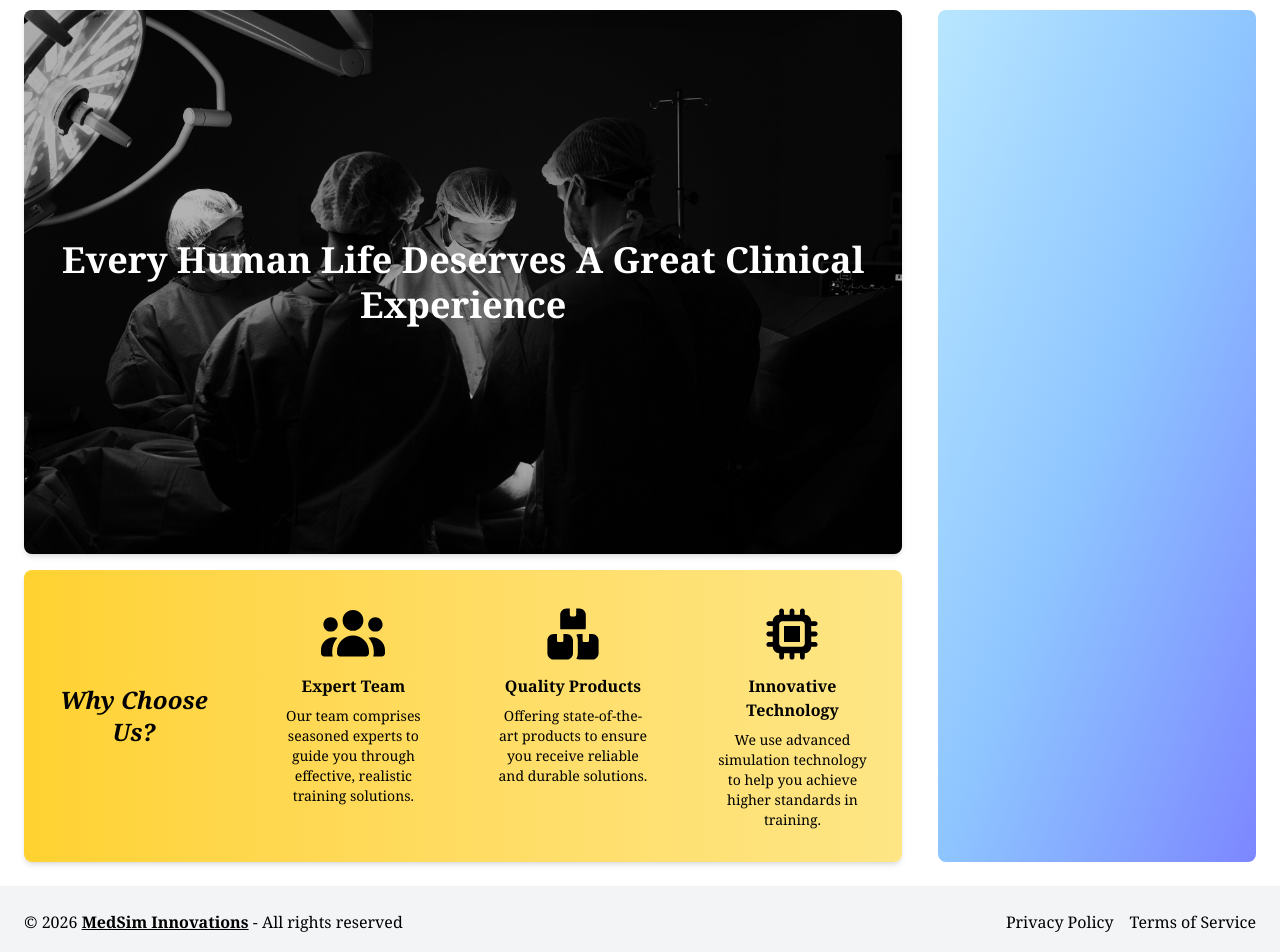
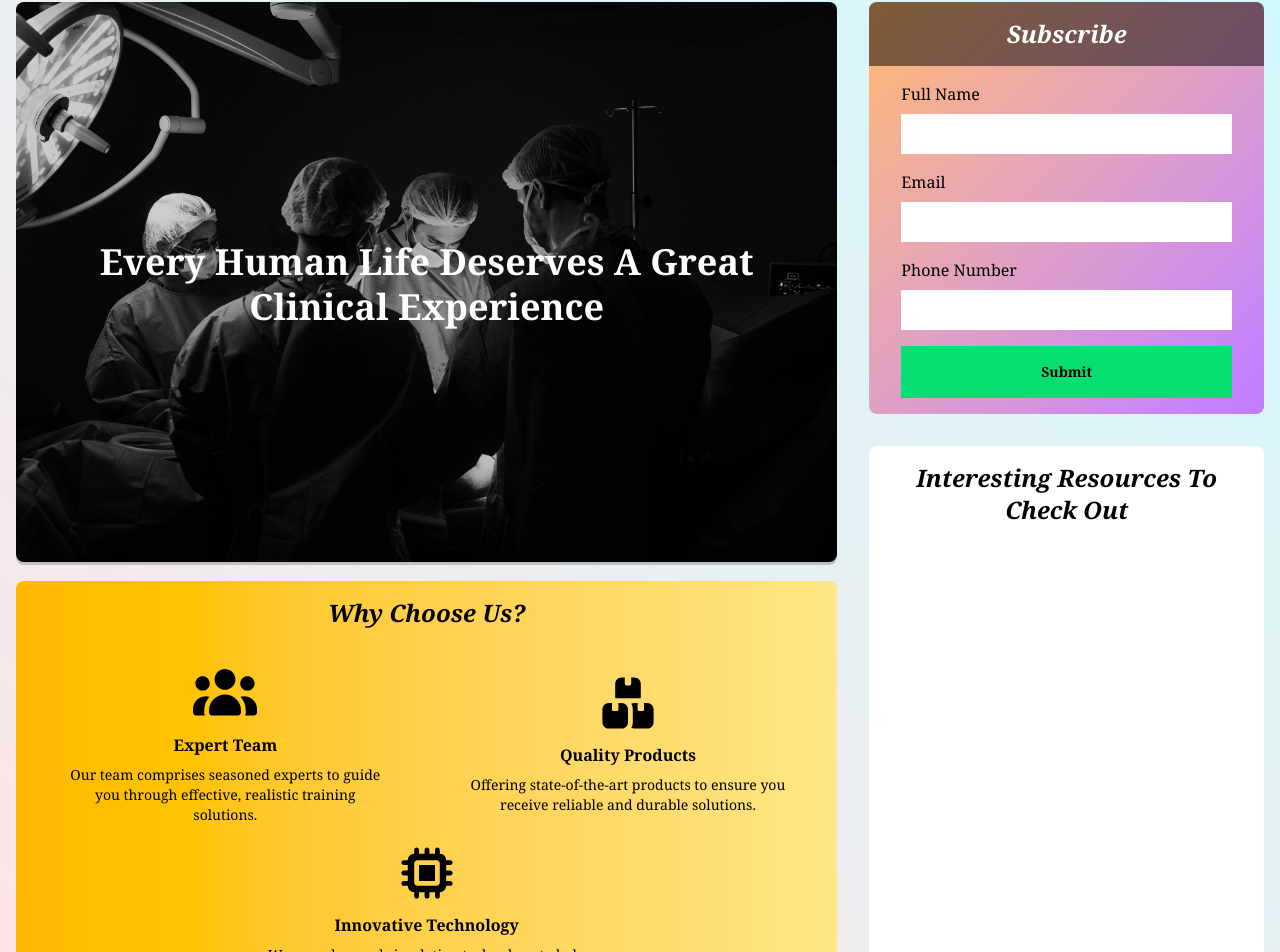
Before and after one commit to MedSim-Innovations/website, a Next.js app: page / in a window 1280 px wide. Shown: the part 86-1038 px from the top of the page. Built offline with nearby package versions, Linux system fonts and the light colour scheme; a web font is replaced by a local one.

Commit message:
home page UI revised

```diff
--- a/src/app/layout.tsx
+++ b/src/app/layout.tsx
@@ -13,7 +13,7 @@ export default function RootLayout({
 }>) {
   return (
     <html lang="en">
-      <body className="antialiased">
+      <body className="antialiased bg-linear-to-tr from-rose-100 to-cyan-100">
         {children}
       </body>
     </html>
--- a/src/app/page.tsx
+++ b/src/app/page.tsx
@@ -1,16 +1,20 @@
+// App Layout
 import AppLayout from "@/layouts/app-layout";
 
+// Libraries
 import Image from "next/image";
+import Form from "next/form";
+
+// Images
 import mainImg from "@/public/home/main.jpg";
 import newspaperImg from "@/public/home/newspaper.jpg";
 
+// Icons
 import faBoxesStacked from "@/public/icons/boxes-stacked-solid-full.svg";
 import faMicrochip from "@/public/icons/microchip-solid-full.svg";
 import faUsers from "@/public/icons/users-solid-full.svg";
-import faAddressBook from "@/public/icons/address-book-solid-full.svg";
-import faCartShopping from "@/public/icons/cart-shopping-solid-full.svg";
-import faHandshake from "@/public/icons/handshake-solid-full.svg";
 
+// Mapped Lists
 const whyChooseUs = [
   { icon: faUsers, title: "expert team", description: "Our team comprises seasoned experts to guide you through effective, realistic training solutions." },
   { icon: faBoxesStacked, title: "quality products", description: "Offering state-of-the-art products to ensure you receive reliable and durable solutions." },
@@ -20,13 +24,14 @@ const whyChooseUs = [
 export default function Home() {
   return (
     <AppLayout>
-      <div className="grid grid-cols-7">
-        <div className="xl:col-span-5 col-span-7 p-4 xl:pr-1 xl:pb-4 pb-1">
-          <div className="relative h-140 p-2">
-            <div className="w-full h-full rounded-lg shadow-md">
-              <Image src={mainImg} alt="mainImg" objectFit="fill" className="object-cover w-full h-full rounded-lg" />
-              <div className="absolute inset-0 p-2">
-                <div className="w-full h-full bg-black/30 rounded-lg relative">
+      <div className="flex flex-col xl:flex-row">
+        <div className="w-full xl:w-2/3 h-auto flex flex-col">
+          <div className="w-full h-3/5 p-4 pb-2">
+            <div className="relative w-full h-full rounded-lg">
+              <Image src={mainImg} alt="mainImg" objectFit="fill" className="w-full h-full min-h-100 max-h-140 object-cover rounded-lg" />
+
+              <div className="absolute inset-0">
+                <div className="w-full h-full bg-black/20 rounded-lg relative">
                   <div className="absolute inset-0 flex flex-col justify-center items-center text-center text-white px-6 py-8 font-serif uppercase">
                     <h1 className="text-4xl font-bold leading-tight w-full capitalize text-center select-none">
                       Every human life deserves a great clinical experience
@@ -37,15 +42,17 @@ export default function Home() {
             </div>
           </div>
 
-          <div className="p-2">
-            <div className="h-auto grid lg:grid-cols-4 md:grid-cols-2 grid-cols-1 md:bg-linear-to-r bg-linear-to-b from-amber-300 to-amber-200 rounded-lg shadow-md">
-              <div className="col-span-1 flex justify-center items-center p-8">
-                <h2 className="text-black font-serif font-extrabold text-2xl capitalize italic text-center">why choose us?</h2>
+          <div className="w-full h-auto min-h-2/5 p-4 pt-2">
+            <div className="w-full h-full bg-linear-to-r from-amber-400 to-amber-200 flex flex-col rounded-lg">
+              <div className="w-full flex justify-center items-center p-4">
+                <h2 className="text-black font-serif italic font-bold text-2xl text-center capitalize">why choose us?</h2>
               </div>
+
+              <div className="w-full h-full my-auto flex flex-row flex-wrap justify-around items-center gap-4 p-4">
                 {
-                whyChooseUs.map((_, i) => (
-                  <div key={i} className="col-span-1 flex flex-col justify-start items-center gap-2 p-8 hover:scale-105 transition-all duration-200">
-                    <Image src={_.icon} alt="expert team icon" className="w-16 h-16" />
+                  whyChooseUs.map((_, idx) => (
+                    <div key={idx} className="w-80 h-auto flex flex-col justify-start items-center gap-2 hover:scale-105 transition-all duration-300">
+                      <Image src={_.icon} alt="icon" className="w-16 h-16" />
                       <h3 className="text-black capitalize font-serif text-md font-bold text-center">{_.title}</h3>
                       <p className="text-black font-serif text-sm text-center">{_.description}</p>
                     </div>
@@ -54,12 +61,49 @@ export default function Home() {
               </div>
             </div>
           </div>
-        <div className="xl:col-span-2 col-span-7 p-6">
-          <div className="w-full h-full p-4 rounded-lg bg-linear-to-br from-sky-200 via-blue-300 to-indigo-400">
+        </div>
+
+        <div className="w-full xl:w-1/3 h-auto flex flex-col">
+          <div className="w-full h-auto p-4">
+            <div className="w-full h-full bg-linear-to-br from-orange-300 to-purple-400 flex flex-col rounded-lg">
+              <div className="w-full bg-black/50 rounded-t-lg p-4 flex justify-center items-center">
+                <h2 className="text-white font-serif italic font-bold text-2xl text-center capitalize">subscribe</h2>
+              </div>
+
+              <Form action={"#"} className="w-full h-full flex flex-col p-4 px-8 gap-4">
+                  <section className="flex flex-col justify-center items-start gap-2">
+                    <h3 className="text-md text-black font-serif text-center capitalize">full name</h3>
+                    <input type="text" name="subs-full-name" id="subs-full-name" className="w-full h-auto text-black font-serif text-md bg-white p-2 outline-none" />
+                  </section>
+
+                  <section className="flex flex-col justify-center items-start gap-2">
+                    <h3 className="text-md text-black font-serif text-center capitalize">email</h3>
+                    <input type="email" name="subs-email" id="subs-email" className="w-full h-auto text-black font-serif text-md bg-white p-2 outline-none" />
+                  </section>
+
+                  <section className="flex flex-col justify-center items-start gap-2">
+                    <h3 className="text-md text-black font-serif text-center capitalize">Phone Number</h3>
+                    <input type="tel" name="subs-tel" id="subs-tel" className="w-full h-auto text-black font-serif text-md bg-white p-2 outline-none" />
+                  </section>
+
+                  <button type="submit" className="w-full h-auto p-4 bg-green-400 hover:bg-green-500 active:bg-green-600 text-black font-bold font-serif text-sm capitalize">submit</button>
+                </Form>
+            </div>
+          </div>
+
+          <div className="w-full h-full p-4">
+            <div className="w-full h-full bg-white flex flex-col rounded-lg">
+              <div className="w-full h-auto p-4 flex justify-center items-center">
+                <h2 className="text-black font-serif italic font-bold text-2xl text-center capitalize">interesting resources to check out</h2>
+              </div>
+
+              <div className="w-full h-full">
 
               </div>
             </div>
           </div>
+        </div>
+      </div>
     </AppLayout>
-  );
+  )
 }
--- a/src/components/footer.tsx
+++ b/src/components/footer.tsx
@@ -1,9 +1,9 @@
 export default function Footer() {
   return (
     <footer className="w-full">
-      <div className="mx-auto max-w-8xl grid grid-cols-1 md:grid-cols-2 p-6">
+      <div className="mx-auto max-w-8xl grid grid-cols-1 md:grid-cols-2 px-6 py-4">
         <div className="flex md:justify-start justify-center items-center">
-          <p className="text-black font-serif text-md text-center md:text-left">
+          <p className="text-black font-serif text-sm text-center md:text-left">
             &copy; 2026{" "}
             <a href="https://www.medsiminnovations.com"
               className="font-bold underline">
@@ -13,8 +13,8 @@ export default function Footer() {
         </div>
 
         <div className="flex flex-row gap-4 md:justify-end justify-center items-center">
-          <a href="#" className="text-black font-serif text-md hover:underline text-center">Privacy Policy</a>
-          <a href="#" className="text-black font-serif text-md hover:underline text-center">Terms of Service</a>
+          <a href="#" className="text-black font-serif text-sm hover:underline text-center">Privacy Policy</a>
+          <a href="#" className="text-black font-serif text-sm hover:underline text-center">Terms of Service</a>
         </div>
       </div>
     </footer>
--- a/src/layouts/app-layout.tsx
+++ b/src/layouts/app-layout.tsx
@@ -6,9 +6,9 @@ import Footer from "../components/footer";
 export default function AppLayout({ children }: { children: ReactNode }) {
     return (
         <>
-            <div className="fixed top-0 left-0 z-50 w-full h-auto drop-shadow-sm bg-gray-100"><Navbar /></div>
-            <main className="mt-18 flex-1 bg-white">{children}</main>
-            <div className="w-full h-auto bg-gray-100"><Footer /></div>
+            <div className="fixed top-0 left-0 z-50 w-full h-auto drop-shadow-md bg-white"><Navbar /></div>
+            <main className="mt-18 mb-8 flex-1 bg-transparent">{children}</main>
+            <div className="w-full h-auto bg-linear-to-b from-transparent to-white"><Footer /></div>
         </>
     )
 }
```
Lines whose indentation alone changed are shown as unchanged.
